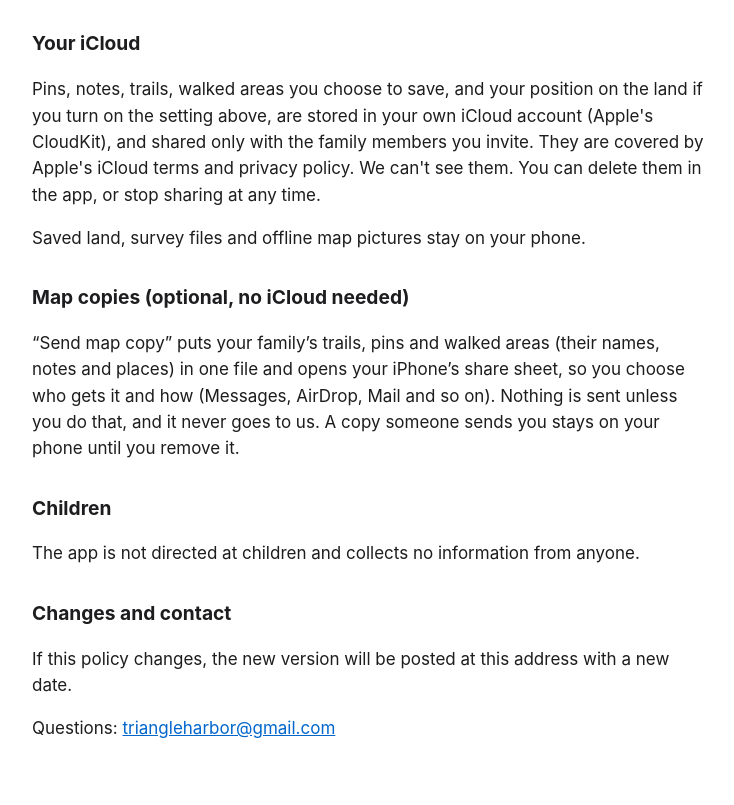
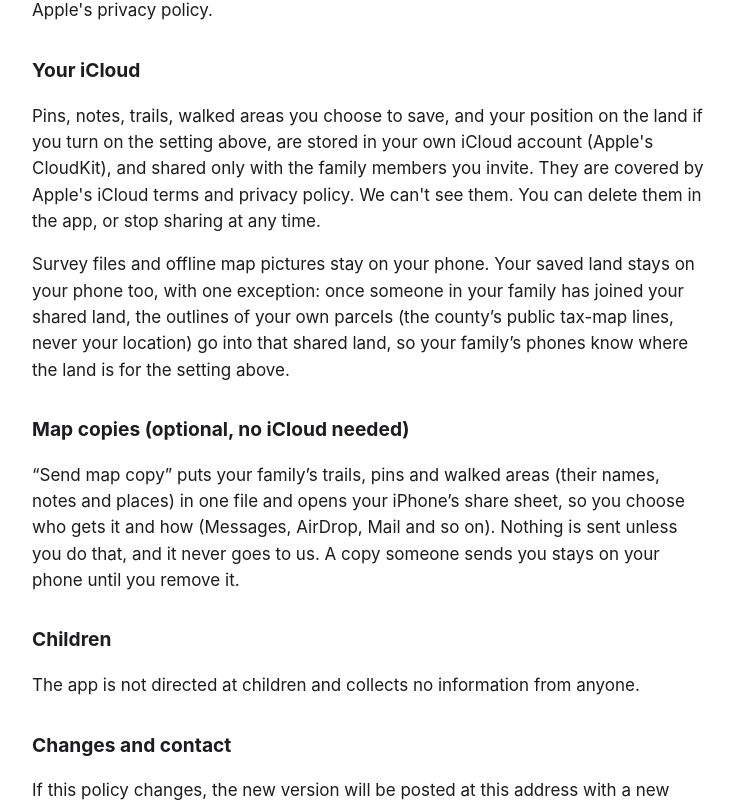
Before and after one commit to MikeAdamsNC/land-privacy, a plain HTML site: page index.html in a window 1280 px wide. Shown: the part 1324-2129 px from the top of the page, without its empty margins (272-1006 px from the left). Before the commit the page ends 2098 px from the top, so only its background shows below. Drawn offline with Linux system fonts and the light colour scheme.

Commit message:
Your land's outline in a shared land

```diff
--- a/index.html
+++ b/index.html
@@ -16,7 +16,7 @@
 </head>
 <body>
 <h1>Family Land Map: Privacy Policy</h1>
-<p class="date">Effective date: November 24, 2026 (updated for map copies sent without iCloud)</p>
+<p class="date">Effective date: November 24, 2026 (updated for map copies sent without iCloud, and for your land&rsquo;s outline in a shared land)</p>
 
 <p>Family Land Map is a map of your family's land. It is made by one person for a family's own
 use. It has no accounts, no servers of its own, no ads and no tracking.</p>
@@ -60,7 +60,10 @@ on the setting above, are stored in your own iCloud account
 (Apple's CloudKit), and shared only with the family members you invite. They are covered by
 Apple's iCloud terms and privacy policy. We can't see them. You can delete them in the app, or
 stop sharing at any time.</p>
-<p>Saved land, survey files and offline map pictures stay on your phone.</p>
+<p>Survey files and offline map pictures stay on your phone. Your saved land stays on your phone
+too, with one exception: once someone in your family has joined your shared land, the outlines of
+your own parcels (the county&rsquo;s public tax-map lines, never your location) go into that shared
+land, so your family&rsquo;s phones know where the land is for the setting above.</p>
 
 <h2>Map copies (optional, no iCloud needed)</h2>
 <p>&ldquo;Send map copy&rdquo; puts your family&rsquo;s trails, pins and walked areas (their names, notes and places)
```
